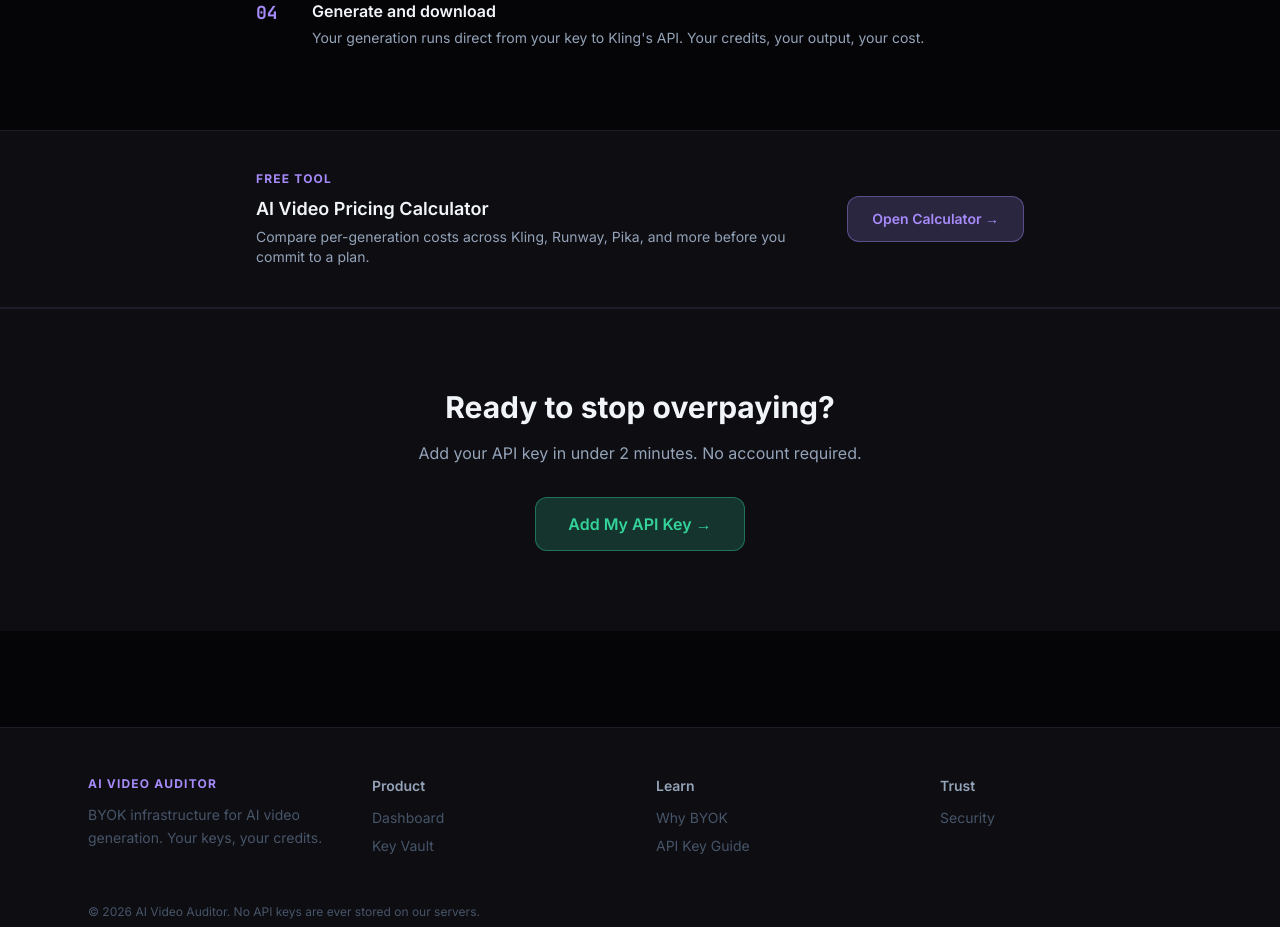
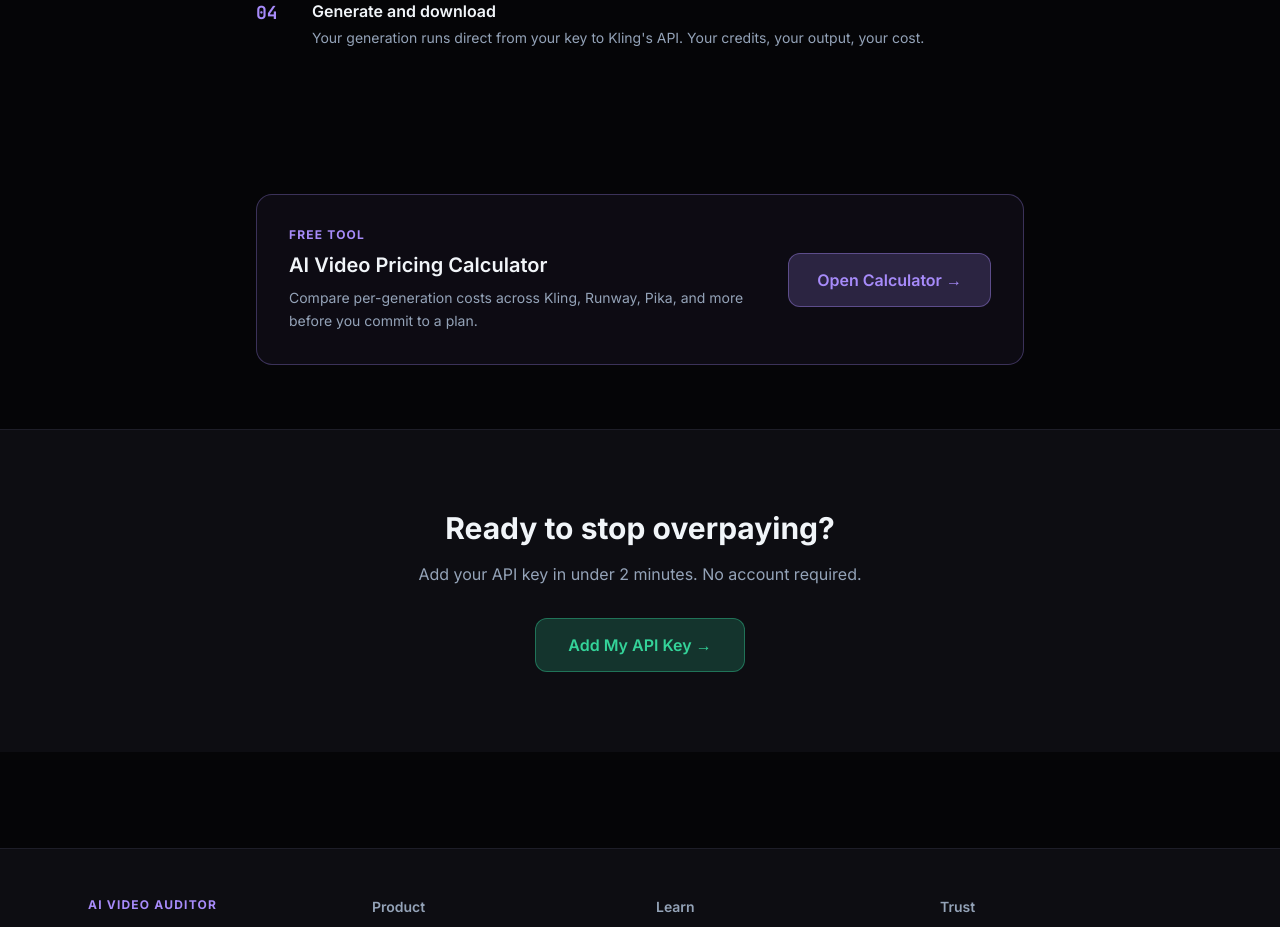
Before and after one commit to JoeChenZ/aivideoauditor-app, a Next.js app: page / in a window 1280 px wide. Shown: the part 1540-2467 px from the top of the page. Built offline with nearby package versions, Linux system fonts and the light colour scheme; no server answers.

Commit message:
fix: exclude calculator/comparisons from CSP middleware, make calculator callout visually obvious

```diff
--- a/app/page.tsx
+++ b/app/page.tsx
@@ -94,16 +94,16 @@ export default function HomePage() {
       </section>
 
       {/* Pricing Calculator callout */}
-      <section className="bg-surface border-y border-border py-10 px-6">
-        <div className="max-w-3xl mx-auto flex flex-col sm:flex-row items-center justify-between gap-6">
+      <section className="bg-void py-16 px-6">
+        <div className="max-w-3xl mx-auto border border-neon-purple/30 bg-neon-purple/5 rounded-2xl px-8 py-8 flex flex-col sm:flex-row items-center justify-between gap-6">
           <div>
             <p className="text-xs font-bold tracking-widest text-neon-purple uppercase mb-2">Free Tool</p>
-            <p className="text-ink-primary font-semibold text-lg mb-1">AI Video Pricing Calculator</p>
-            <p className="text-ink-secondary text-sm">Compare per-generation costs across Kling, Runway, Pika, and more before you commit to a plan.</p>
+            <p className="text-ink-primary font-semibold text-xl mb-2">AI Video Pricing Calculator</p>
+            <p className="text-ink-secondary text-sm leading-relaxed">Compare per-generation costs across Kling, Runway, Pika, and more before you commit to a plan.</p>
           </div>
           <Link
             href="/calculator"
-            className="shrink-0 inline-flex items-center gap-2 bg-neon-purple/20 hover:bg-neon-purple/30 border border-neon-purple/40 text-neon-purple font-semibold px-6 py-3 rounded-xl transition-all text-sm"
+            className="shrink-0 inline-flex items-center gap-2 bg-neon-purple/20 hover:bg-neon-purple/30 border border-neon-purple/40 text-neon-purple font-semibold px-7 py-3.5 rounded-xl transition-all"
           >
             Open Calculator →
           </Link>
--- a/middleware.ts
+++ b/middleware.ts
@@ -50,5 +50,5 @@ export async function middleware(request: NextRequest) {
 }
 
 export const config = {
-  matcher: '/((?!_next/static|_next/image|favicon.ico|auth/callback).*)',
+  matcher: '/((?!_next/static|_next/image|favicon.ico|auth/callback|calculator|comparisons).*)',
 };
```
